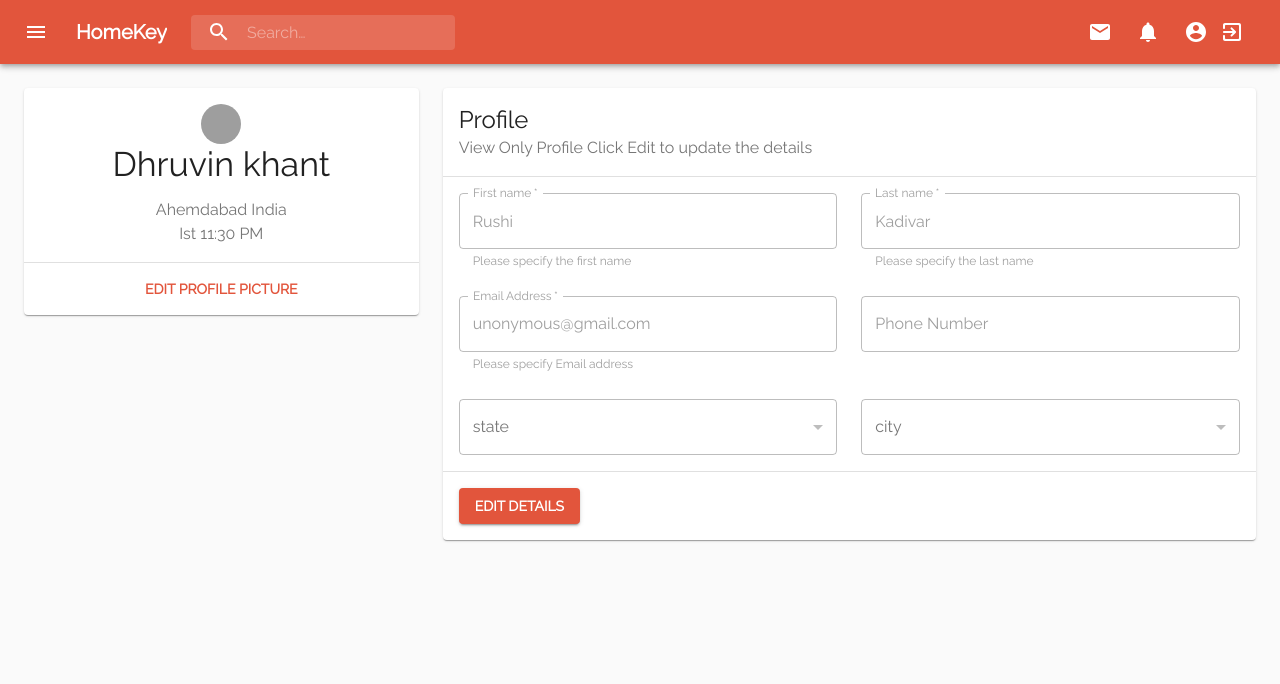
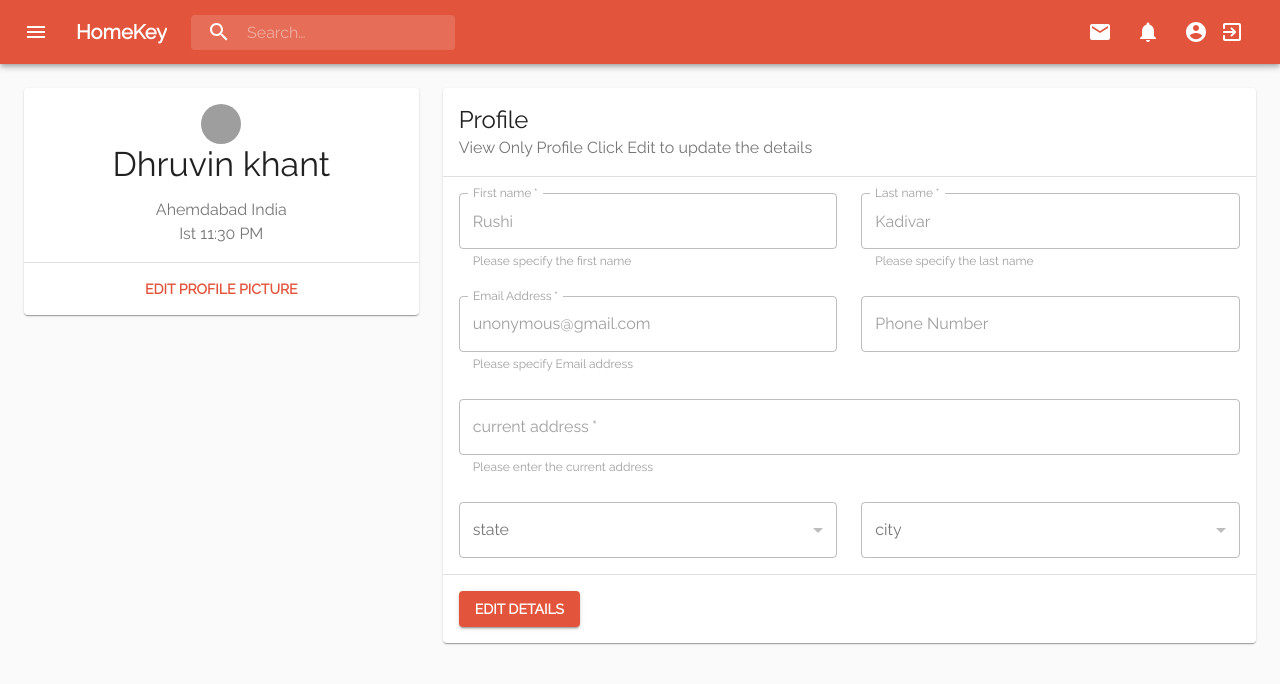
Before and after one commit to rushikadivar/HomeKey, a React (Create React App) app: page /account in a window 1280 px wide. Shown: the top 684 px of the page. Built offline with nearby package versions, Linux system fonts and the light colour scheme; grey boxes are pictures that could not be loaded.

Commit message:
with the end of front of the account details form

```diff
--- a/src/App.js
+++ b/src/App.js
@@ -3,7 +3,7 @@ import {
   BrowserRouter as Router,
   Switch,
   Route,
-  Link
+  // Link
 } from "react-router-dom";
 
 import SignIn from './components/SignIn'
--- a/src/components/SignIn.js
+++ b/src/components/SignIn.js
@@ -13,8 +13,8 @@ import { makeStyles } from '@material-ui/core/styles';
 import Container from '@material-ui/core/Container';
 
 import GoogleButton from 'react-google-button'
-import FacebookLogin from 'react-facebook-login/dist/facebook-login-render-props'
-import { Height } from '@material-ui/icons';
+// import FacebookLogin from 'react-facebook-login/dist/facebook-login-render-props'
+// import { Height } from '@material-ui/icons';
 
 
 
--- a/src/components/account/RenterProfileDetails.js
+++ b/src/components/account/RenterProfileDetails.js
@@ -14,7 +14,7 @@ import {
   InputLabel
 } from '@material-ui/core';
 
-import Popup from 'reactjs-popup';
+// import Popup from 'reactjs-popup';
 import 'reactjs-popup/dist/index.css';
 
 // import Countries from '.../sharedData/Countries';
@@ -88,6 +88,7 @@ const AccountProfileDetails = (props) => {
     lastName: 'Kadivar',
     email: 'unonymous@gmail.com',
     phone: '',
+    currentAddress: ''
   });
 
   const [state, setState] = useState("");
@@ -267,6 +268,23 @@ const AccountProfileDetails = (props) => {
 
             <Grid
               item
+              xs={12}
+            >
+              <TextField
+                fullWidth
+                helperText="Please enter the current address"
+                label="current address"
+                name="currentAddress"
+                onChange={handleChange}
+                required
+                value={values.currentAddress}
+                variant="outlined"
+                disabled={disable}
+              />
+            </Grid>
+
+            <Grid
+              item
               md={6}
               xs={12}
             >
```
